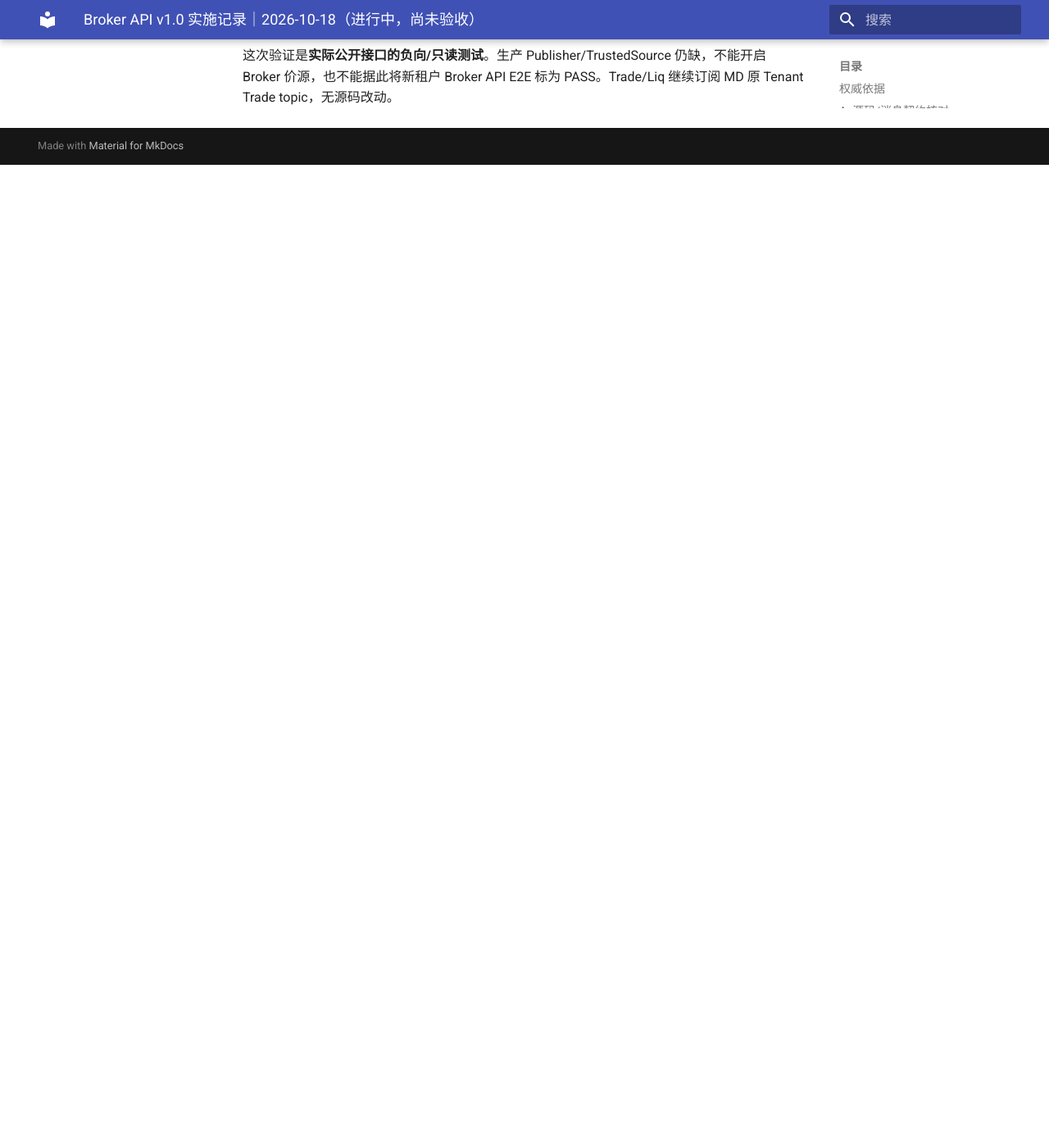
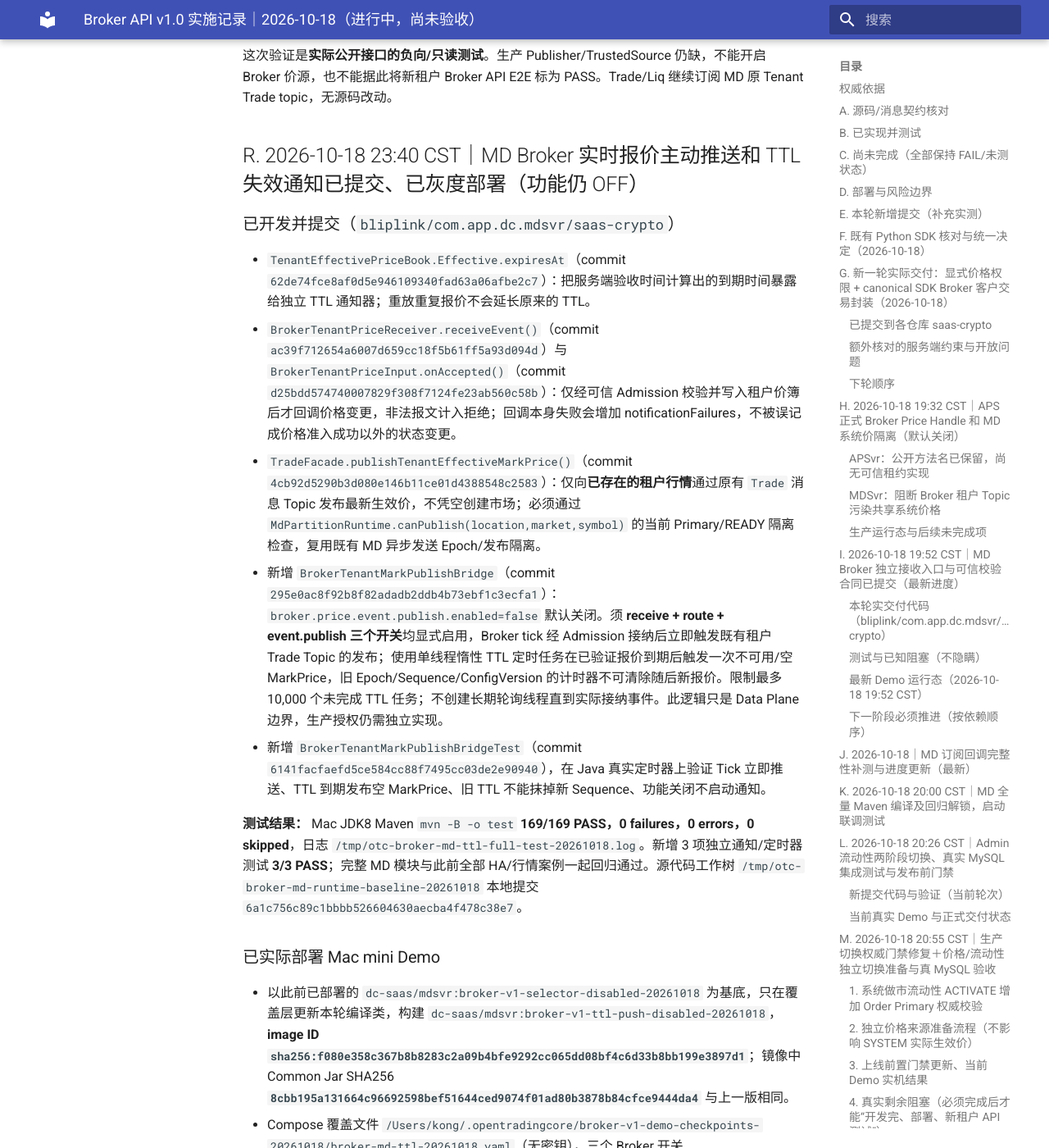
Before and after one commit to bliplink/dc-quant-deploy, an MkDocs documentation site: the page built from docs/BROKER_API_V1_IMPLEMENTATION_AUDIT_20261018.zh-CN.md, in a window 1280 px wide and 1400 px high, scrolled down 21419 px. Shown: the whole window at 82% size. Built offline with MkDocs 1.6.1 and Material for MkDocs 9.7.7, drawn with Linux system fonts in a browser that asks for light colours; before the commit the page ends 21620 px from its top, so only the background shows below that; some of the changed text lies outside the part shown.

Commit message:
docs(broker): record MD TTL expiry fanout, 169 tests and 3-node Mac canary rollout [skip ci]

```diff
--- a/docs/BROKER_API_V1_IMPLEMENTATION_AUDIT_20261018.zh-CN.md
+++ b/docs/BROKER_API_V1_IMPLEMENTATION_AUDIT_20261018.zh-CN.md
@@ -335,3 +335,29 @@ JAVA_HOME=/Users/kong/Library/Java/JavaVirtualMachines/zulu-8.jdk/Contents/Home
 - MySQL `dc_tenant` 校验：**0 个租户处于 `price_source=BROKER` 或 `liquidity_source=BROKER`**。
 
 这次验证是**实际公开接口的负向/只读测试**。生产 Publisher/TrustedSource 仍缺，不能开启 Broker 价源，也不能据此将新租户 Broker API E2E 标为 PASS。Trade/Liq 继续订阅 MD 原 Tenant Trade topic，无源码改动。
+
+
+## R. 2026-10-18 23:40 CST｜MD Broker 实时报价主动推送和 TTL 失效通知已提交、已灰度部署（功能仍 OFF）
+
+### 已开发并提交（`bliplink/com.app.dc.mdsvr/saas-crypto`）
+
+- `TenantEffectivePriceBook.Effective.expiresAt`（commit `62de74fce8af0d5e946109340fad63a06afbe2c7`）：把服务端验收时间计算出的到期时间暴露给独立 TTL 通知器；重放重复报价不会延长原来的 TTL。
+- `BrokerTenantPriceReceiver.receiveEvent()`（commit `ac39f712654a6007d659cc18f5b61ff5a93d094d`）与 `BrokerTenantPriceInput.onAccepted()`（commit `d25bdd574740007829f308f7124fe23ab560c58b`）：仅经可信 Admission 校验并写入租户价簿后才回调价格变更，非法报文计入拒绝；回调本身失败会增加 notificationFailures，不被误记成价格准入成功以外的状态变更。
+- `TradeFacade.publishTenantEffectiveMarkPrice()`（commit `4cb92d5290b3d080e146b11ce01d4388548c2583`）：仅向**已存在的租户行情**通过原有 `Trade` 消息 Topic 发布最新生效价，不凭空创建市场；必须通过 `MdPartitionRuntime.canPublish(location,market,symbol)` 的当前 Primary/READY 隔离检查，复用既有 MD 异步发送 Epoch/发布隔离。
+- 新增 `BrokerTenantMarkPublishBridge`（commit `295e0ac8f92b8f82adadb2ddb4b73ebf1c3ecfa1`）：`broker.price.event.publish.enabled=false` 默认关闭。须 **receive + route + event.publish 三个开关**均显式启用，Broker tick 经 Admission 接纳后立即触发既有租户 Trade Topic 的发布；使用单线程惰性 TTL 定时任务在已验证报价到期后触发一次不可用/空 MarkPrice，旧 Epoch/Sequence/ConfigVersion 的计时器不可清除随后新报价。限制最多 10,000 个未完成 TTL 任务；不创建长期轮询线程直到实际接纳事件。此逻辑只是 Data Plane 边界，生产授权仍需独立实现。
+- 新增 `BrokerTenantMarkPublishBridgeTest`（commit `6141facfaefd5ce584cc88f7495cc03de2e90940`），在 Java 真实定时器上验证 Tick 立即推送、TTL 到期发布空 MarkPrice、旧 TTL 不能抹掉新 Sequence、功能关闭不启动通知。
+
+**测试结果：** Mac JDK8 Maven `mvn -B -o test` **169/169 PASS，0 failures，0 errors，0 skipped**，日志 `/tmp/otc-broker-md-ttl-full-test-20261018.log`。新增 3 项独立通知/定时器测试 **3/3 PASS**；完整 MD 模块与此前全部 HA/行情案例一起回归通过。源代码工作树 `/tmp/otc-broker-md-runtime-baseline-20261018` 本地提交 `6a1c756c89c1bbbb526604630aecba4f478c38e7`。
+
+### 已实际部署 Mac mini Demo
+
+- 以此前已部署的 `dc-saas/mdsvr:broker-v1-selector-disabled-20261018` 为基底，只在覆盖层更新本轮编译类，构建 `dc-saas/mdsvr:broker-v1-ttl-push-disabled-20261018`，**image ID `sha256:f080e358c367b8b8283c2a09b4bfe9292cc065dd08bf4c6d33b8bb199e3897d1`**；镜像中 Common Jar SHA256 **`8cbb195a131664c96692598bef51644ced9074f01ad80b3878b84cfce9444da4`** 与上一版相同。
+- Compose 覆盖文件 `/Users/kong/.opentradingcore/broker-v1-demo-checkpoints-20261018/broker-md-ttl-20261018.yaml`（无密钥），三个 Broker 开关 `BROKER_PRICE_RECEIVE_ENABLED=false`、`BROKER_PRICE_ROUTE_ENABLED=false`、`BROKER_PRICE_EVENT_PUBLISH_ENABLED=false`。本地执行 `deploy-md-ttl-20261018.sh`，逐个 **MD-C → MD-B → MD-A** 灰度，每一步必须看到启动日志 `Started application in` 且租户 Robot `RUNNING/40` 才继续，否则中断滚动。不重启 Order/Trade/Liq/Gateway/Robot。
+- 三个 MD 当前均使用新镜像、Docker `running`、Spring `Started application`；最终只读 `tests/verify-broker-v1-canary-health-host.sh` **13/13 PASS（Exit 0）**：Admin、Manager、APS、MD-A/B/C 六服务 Spring Ready、主站与交易站 HTTP 200、`GW7XMI` SYSTEM/SYSTEM 且 Robot RUNNING 40 单、Broker Schema 6/6、未认证 Broker 租户操作拒绝。Mac 保留原始完整滚动输出 `/Users/kong/.opentradingcore/broker-v1-demo-checkpoints-20261018/md-broker-ttl-rollout-20261018.log`，SHA256 `5a7485d21d22dd26638df1fa760886422232b0f72b8fac4effa9d8268fc89103`。
+- 线上 `dc_tenant` 当前 **0 个 BROKER 价格租户**，`GW7XMI` 未切价，旧 Maker/盘口健康正常。
+
+### 仍然没有通过的验收与禁止的操作
+
+**不要打开 Broker 开关**：MD `TrustedTenantPriceSource` 当前仍只是接口，生产可信租户配置生效/更新/撤销服务缺失；APS `VerifiedBrokerPricePublisher`、MD `VerifiedBrokerPriceAdmission` 的真正 Publisher 租约/签名/持久 Replay/Fencing 未接通。还需验证 HA 故障恢复后的新 Primary 发送权威租户生效价/TTL 失效、订阅 Snapshot 与 Gap 后重新下发不可用状态。即使本轮 Java 测试模拟了可信 Broker 事件，**仍不构成真实 Broker Key API 价格发布 → 交易/强平/资金 E2E**。
+
+待生产可信源完成后，只验证 APS→MD→现有 Trade Topic，不对 TradeSvr/LiqSvr/Gateway/Common HA 增加新接口；再新建能够自动审批的独立 Broker 测试租户，以真实 API Key 验证价格配置、下单/撤单/成交/资金/持仓、租户隔离和 10/50/200 压测。
```
